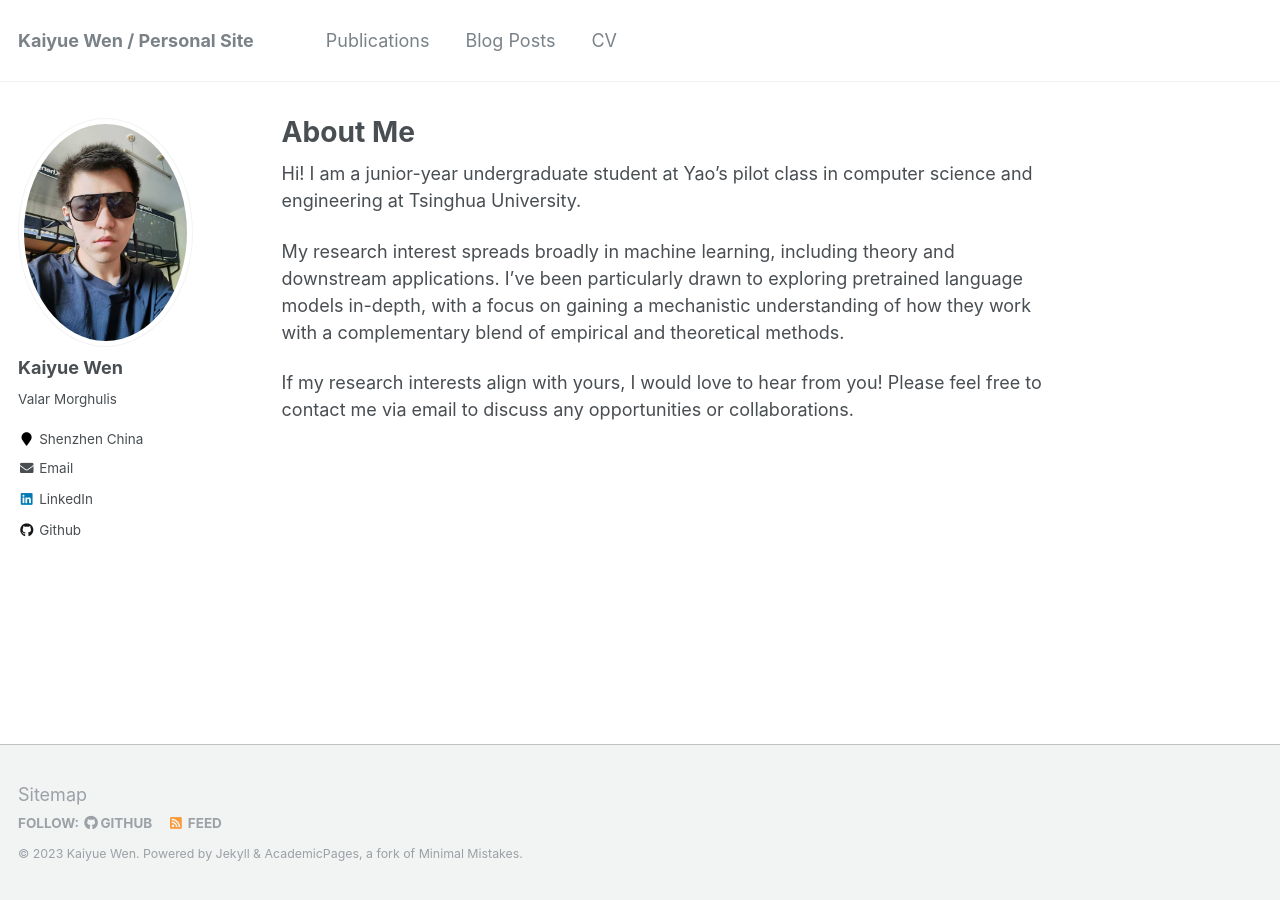
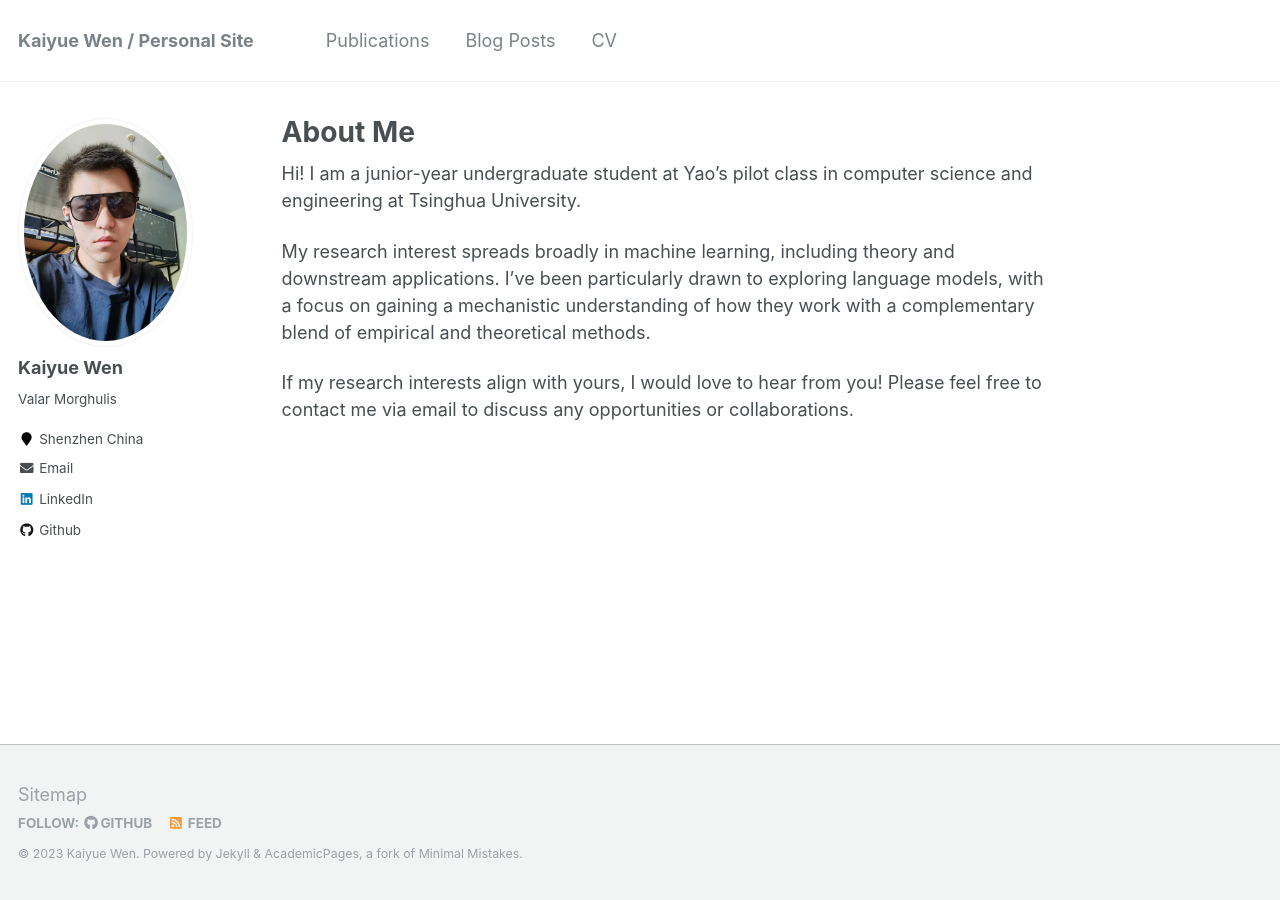
Before and after one commit to WhenWen/WhenWen.github.io, a Jekyll site: the page built from _pages/about.md, in a window 1280 px wide. Built offline with Jekyll 4.4.1, drawn with Linux system fonts in a browser that asks for light colours.

Commit message:
update intro

```diff
--- a/_pages/about.md
+++ b/_pages/about.md
@@ -9,6 +9,6 @@ redirect_from:
 ---
 Hi! I am a junior-year undergraduate student at Yao's pilot class in computer science and engineering at Tsinghua University.
 
-My research interest spreads broadly in machine learning, including theory and downstream applications. I've been particularly drawn to exploring pretrained language models in-depth, with a focus on gaining a mechanistic understanding of how they work with a complementary blend of empirical and theoretical methods.
+My research interest spreads broadly in machine learning, including theory and downstream applications. I've been particularly drawn to exploring language models, with a focus on gaining a mechanistic understanding of how they work with a complementary blend of empirical and theoretical methods.
 
 If my research interests align with yours, I would love to hear from you! Please feel free to contact me via email to discuss any opportunities or collaborations.
```
